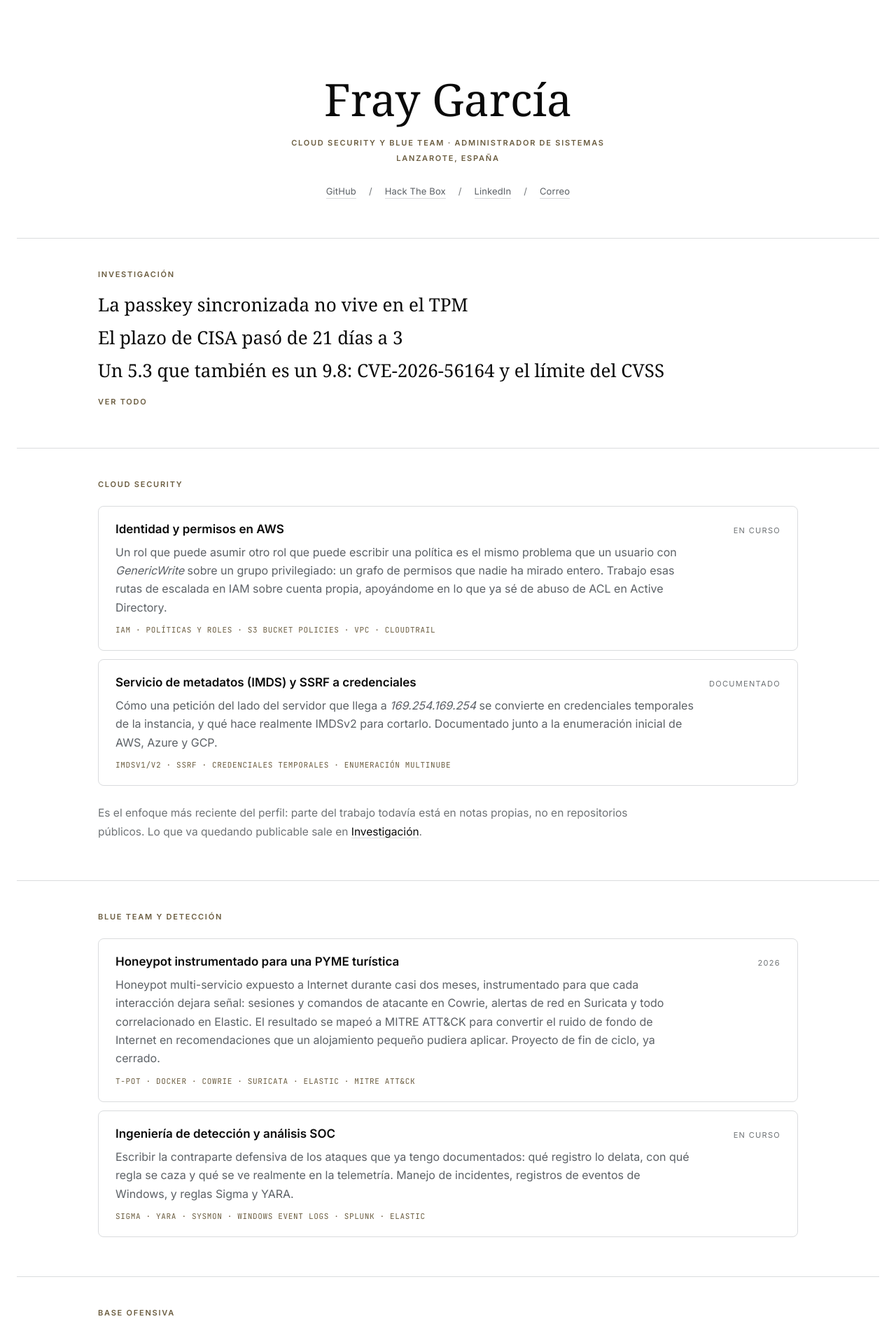
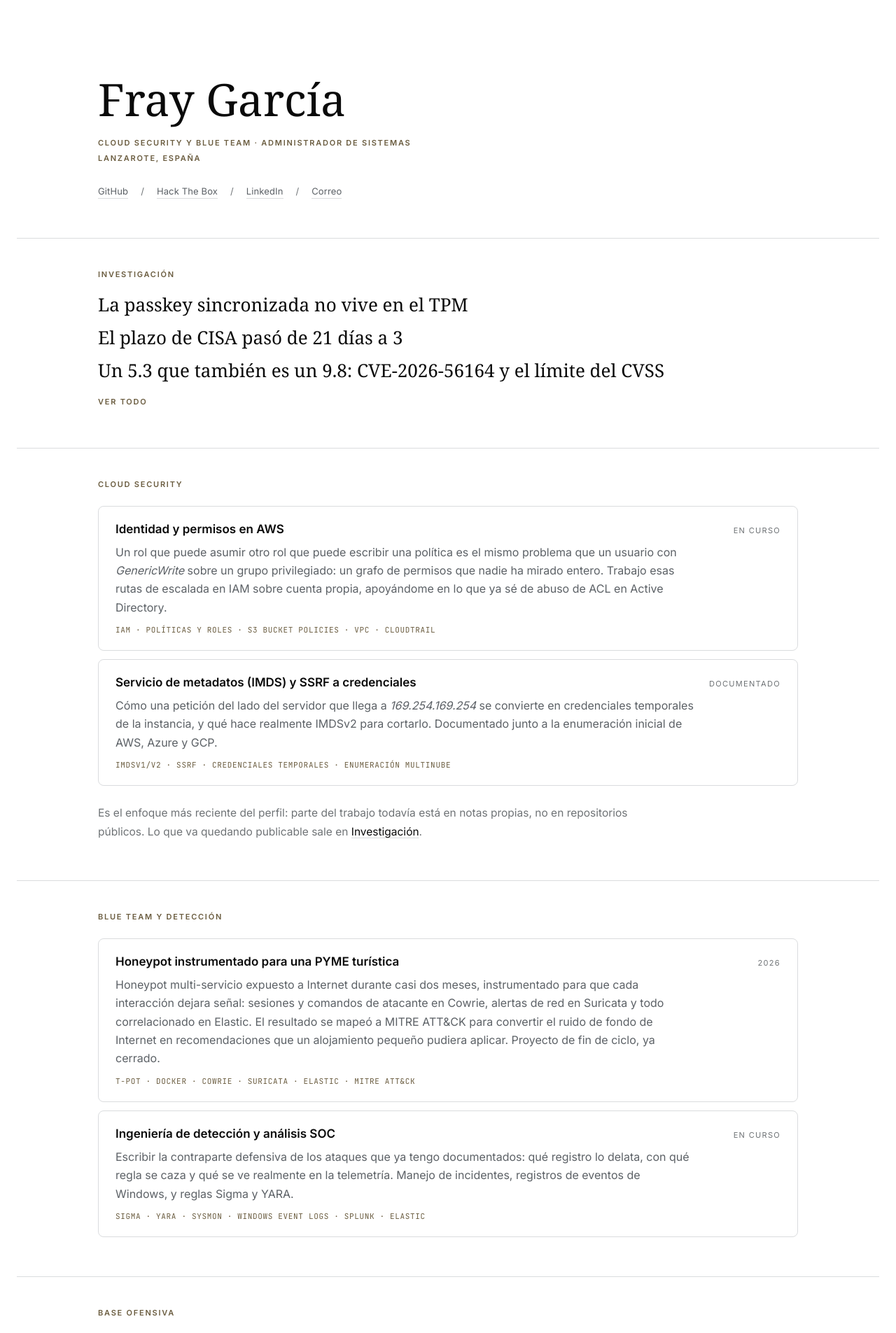
Before and after one commit to fraydgarcia/fraydgarcia.github.io, a Jekyll site: the page built from index.html, in a window 1280 px wide. Shown: the top 1905 px of the page at 70% size. Built offline with Jekyll 4.4.1, drawn with Linux system fonts in a browser that asks for light colours; some web fonts are replaced.

Commit message:
Alinear a la izquierda la cabecera de la portada
Deja de estar centrada y comparte eje vertical con las etiquetas de seccion,
las fichas y la cabecera de los articulos. Es lo que sostiene el aire
editorial del tema claro: un unico borde de referencia en toda la pagina.

```diff
--- a/assets/css/main.css
+++ b/assets/css/main.css
@@ -39,12 +39,13 @@ html,body{
   color:var(--accent);text-transform:uppercase;text-align:left;
 }
 
-/* Cabecera de la portada — centrada, a diferencia de la de los artículos */
-header{margin-top:clamp(64px,12vh,120px);text-align:center}
+/* Cabecera de la portada — alineada a la izquierda, igual que la de los
+   artículos: el eje vertical único es lo que sostiene el aire editorial */
+header{margin-top:clamp(64px,12vh,120px);text-align:left}
 header h1{
   font-family:'Instrument Serif',Georgia,serif;font-weight:400;
   font-size:clamp(38px,6vw,64px);letter-spacing:0;
-  color:var(--ink);line-height:1.05;text-wrap:balance;
+  color:var(--ink);line-height:1.05;max-width:18ch;text-wrap:balance;
 }
 header .role{
   font-size:11px;letter-spacing:.16em;font-weight:600;
@@ -52,11 +53,11 @@ header .role{
 }
 header .intro{
   font-weight:400;font-size:18px;color:var(--body);
-  margin:22px auto 0;line-height:1.65;max-width:62ch;
+  margin:22px 0 0;line-height:1.65;max-width:62ch;
 }
 
 /* Navegación de la portada */
-nav{margin-top:28px;display:flex;flex-wrap:wrap;gap:8px 18px;justify-content:center}
+nav{margin-top:28px;display:flex;flex-wrap:wrap;gap:8px 18px;justify-content:flex-start}
 nav a{
   font-size:13px;letter-spacing:.01em;
   color:var(--body);text-decoration:none;
```
